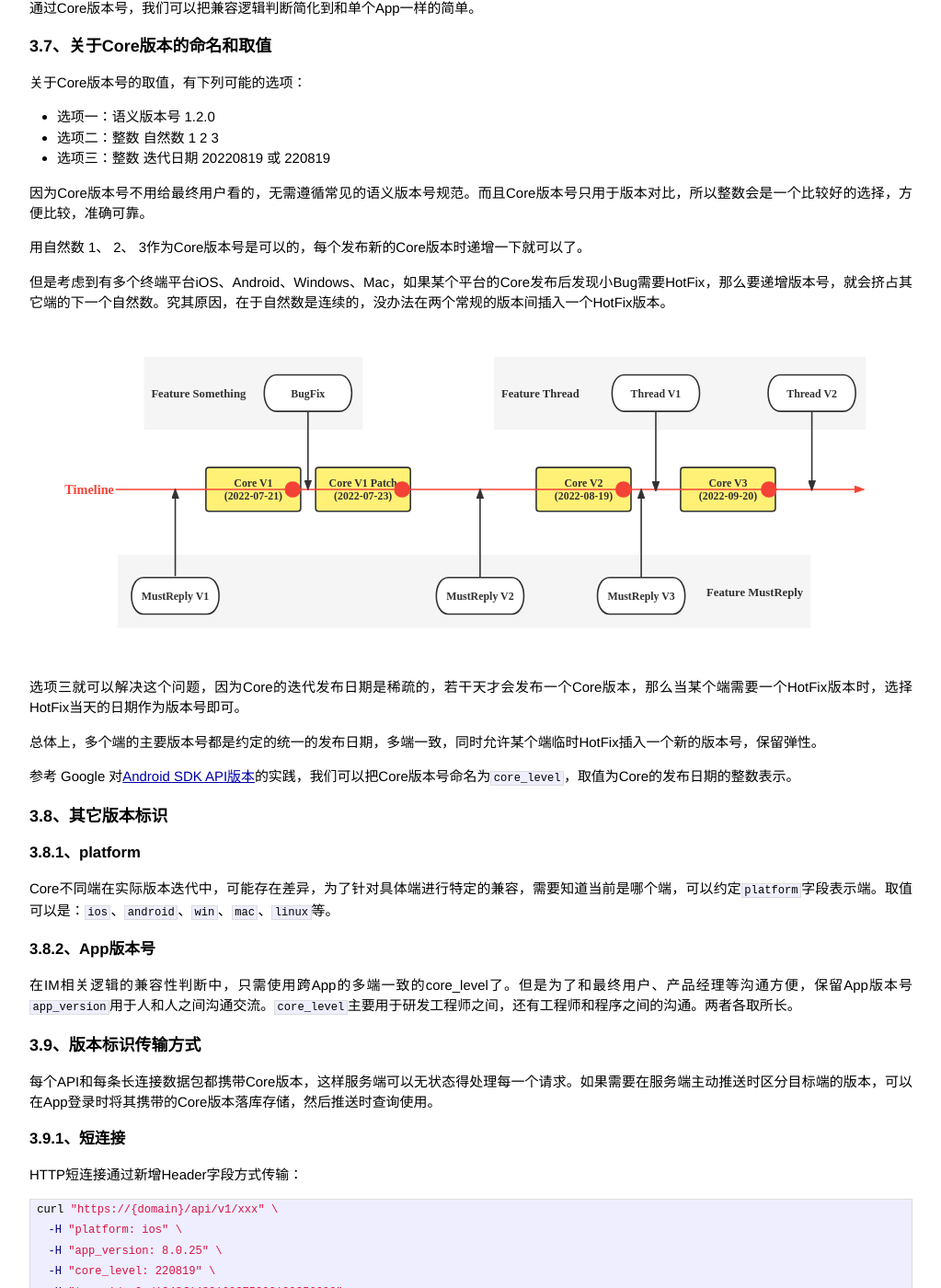
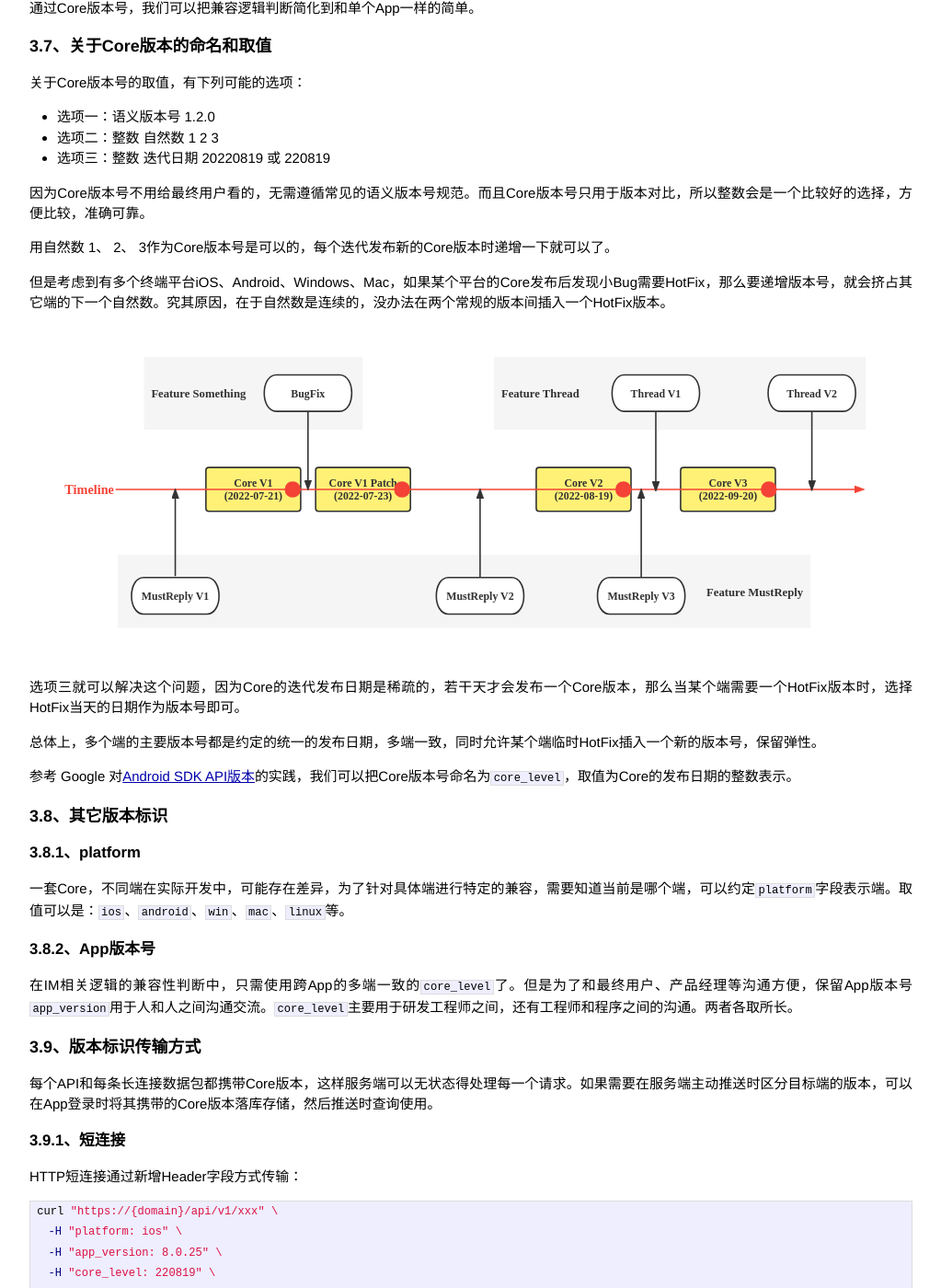
Before and after one commit to gongpengjun/gongpengjun.github.io, a Jekyll site: the page built from _posts/2022-08-27-im008-im-compatible-base.markdown, in a window 1280 px wide and 1400 px high, scrolled down 7955 px. Shown: the whole window at 92% size, without its empty margins (128-1151 px from the left). Built offline with Jekyll 4.4.1, drawn with Linux system fonts in a browser that asks for light colours.

Commit message:
refine text

```diff
--- a/_posts/2022-08-27-im008-im-compatible-base.markdown
+++ b/_posts/2022-08-27-im008-im-compatible-base.markdown
@@ -188,11 +188,11 @@ boolean isClientSupportRedEnvelopMessage(Integer coreVersion) {
 
 #### 3.8.1、platform
 
-Core不同端在实际版本迭代中，可能存在差异，为了针对具体端进行特定的兼容，需要知道当前是哪个端，可以约定`platform`字段表示端。取值可以是：`ios`、`android`、`win`、`mac`、`linux`等。
+一套Core，不同端在实际开发中，可能存在差异，为了针对具体端进行特定的兼容，需要知道当前是哪个端，可以约定`platform`字段表示端。取值可以是：`ios`、`android`、`win`、`mac`、`linux`等。
 
 #### 3.8.2、App版本号
 
-在IM相关逻辑的兼容性判断中，只需使用跨App的多端一致的core_level了。但是为了和最终用户、产品经理等沟通方便，保留App版本号`app_version`用于人和人之间沟通交流。`core_level`主要用于研发工程师之间，还有工程师和程序之间的沟通。两者各取所长。
+在IM相关逻辑的兼容性判断中，只需使用跨App的多端一致的`core_level`了。但是为了和最终用户、产品经理等沟通方便，保留App版本号`app_version`用于人和人之间沟通交流。`core_level`主要用于研发工程师之间，还有工程师和程序之间的沟通。两者各取所长。
 
 ### 3.9、版本标识传输方式
 
```
Also changed, not shown: other parts of _posts/2022-08-27-im008-im-compatible-base.markdown (+2 -2 lines).
